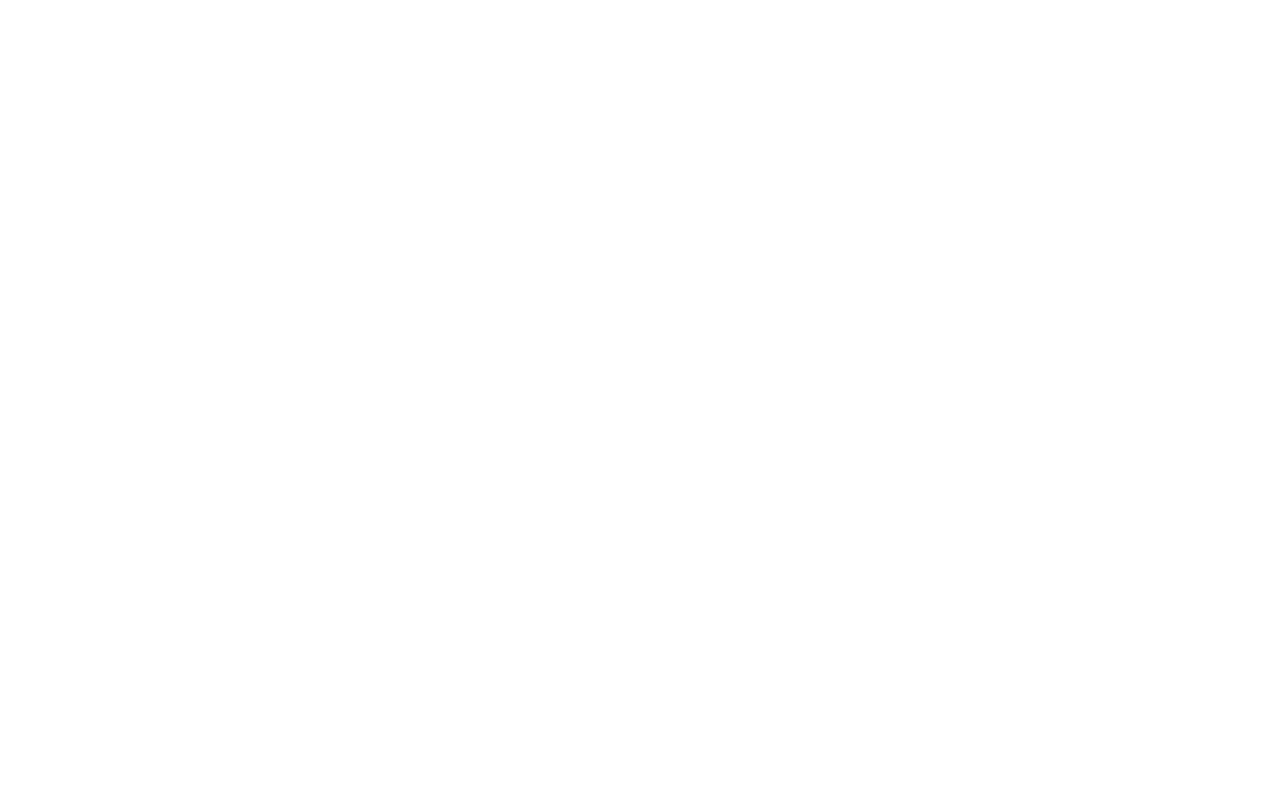
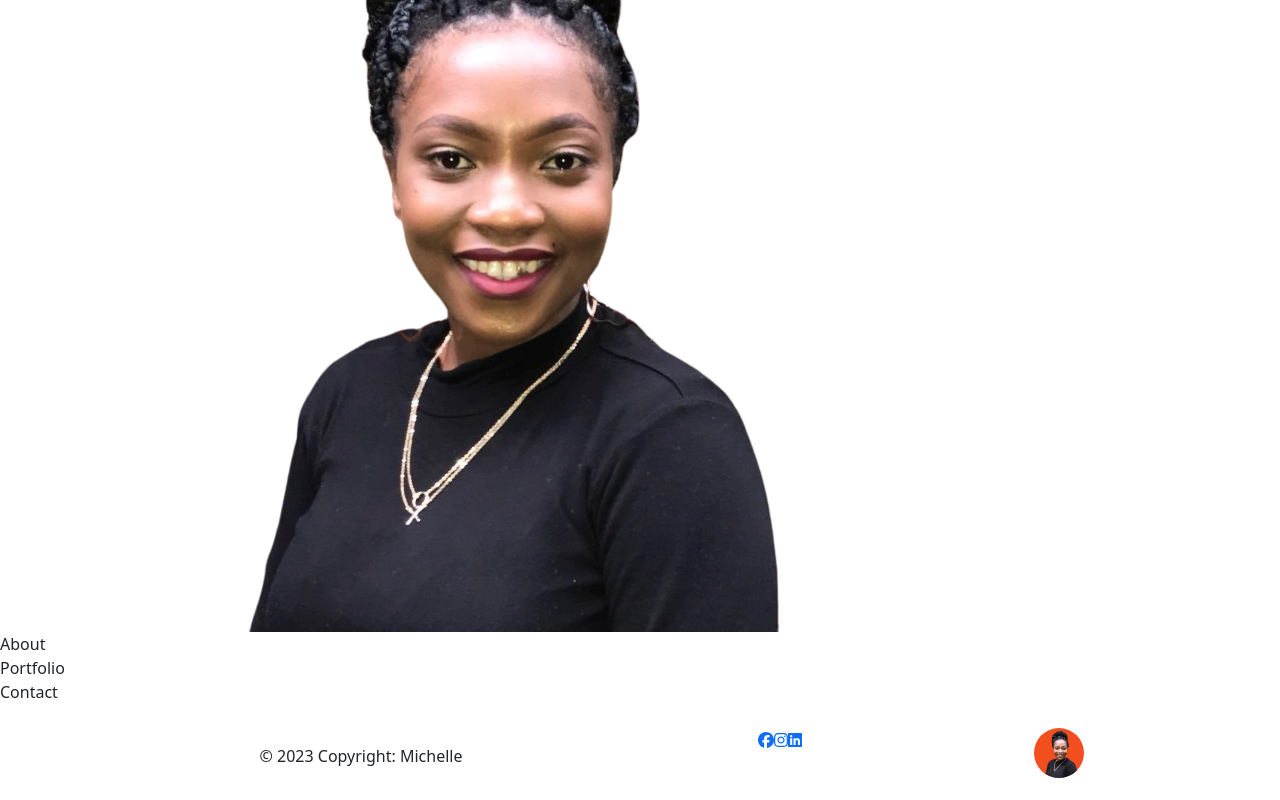
Before and after one commit to MichelleGoba/React_Portfolio, a React (Vite) app in the folder Portfolio/: page / in a window 1280 px wide. Shown: the part 332-1132 px from the top of the page. Before the commit the page ends 800 px from the top, so only its background shows below. Built offline with nearby package versions, Linux system fonts and the light colour scheme; a web font is replaced by a local one.

Commit message:
added home and footer

```diff
--- a/Portfolio/index.html
+++ b/Portfolio/index.html
@@ -4,6 +4,7 @@
     <meta charset="UTF-8" />
     <meta name="viewport" content="width=device-width, initial-scale=1.0" />
     <link rel="stylesheet" href="https://cdn.jsdelivr.net/npm/bootstrap@4.6.2/dist/css/bootstrap.min.css" integrity="sha384-xOolHFLEh07PJGoPkLv1IbcEPTNtaed2xpHsD9ESMhqIYd0nLMwNLD69Npy4HI+N" crossorigin="anonymous">
+    <link rel="stylesheet" href="https://cdn.jsdelivr.net/npm/bootstrap-icons@1.10.5/font/bootstrap-icons.css">
     <link rel="preconnect" href="https://fonts.googleapis.com">
     <link rel="preconnect" href="https://fonts.gstatic.com" crossorigin>
     <link href="https://fonts.googleapis.com/css2?family=Clicker+Script&family=Poppins:ital,wght@0,200;0,300;0,400;1,400&display=swap" rel="stylesheet">
--- a/Portfolio/src/App.jsx
+++ b/Portfolio/src/App.jsx
@@ -1,6 +1,7 @@
-import { useState } from 'react';
+// import { useState } from 'react';
 import './App.css';
 import 'bootstrap/dist/css/bootstrap.min.css';
+// import { FontAwesomeIcon } from '@fortawesome/react-fontawesome';
 import Header from './components/header/Header';
 import Home from './components/home/Home';
 import About from './components/about/About';
--- a/Portfolio/src/components/footer/Footer.jsx
+++ b/Portfolio/src/components/footer/Footer.jsx
@@ -1,9 +1,41 @@
 import React from 'react';
 import "./footer.css";
+import Container from 'react-bootstrap/Container';
+import { FontAwesomeIcon } from '@fortawesome/react-fontawesome';
+import {faFacebook} from '@fortawesome/free-brands-svg-icons';
+import {faInstagram} from '@fortawesome/free-brands-svg-icons';
+import {faLinkedin} from '@fortawesome/free-brands-svg-icons';
+import myLogo from '../../images/logo.png';
+
 
 const Footer = () => {
   return (
-    <div>Footer</div>
+    <Container>
+      <footer className="page-footer font-small blue pt-4">
+        <div className="container-fluid text-center text-md-left">
+          <div className="row">
+            <div className="col-md-6 mt-md-0 mt-3">
+              <p className="footer-copyright text-center py-3">© 2023 Copyright: Michelle</p>
+            </div>
+
+            {/* <hr className="clearfix w-100 d-md-none pb-0"/> */}
+
+            <div className="col-md-3 mb-md-0 mb-3">
+              <a href='#'>
+                <FontAwesomeIcon icon={faFacebook}/>
+                <FontAwesomeIcon icon={faInstagram}/>
+                <FontAwesomeIcon icon={faLinkedin}/>
+              </a>
+            </div>
+
+            <div className="col-md-3 mb-md-0 mb-3">
+              <img src={myLogo} className='logo'/>
+            </div>
+        </div>
+    </div>
+
+      </footer>
+    </Container>
   )
 }
 
--- a/Portfolio/src/components/header/Header.jsx
+++ b/Portfolio/src/components/header/Header.jsx
@@ -4,7 +4,7 @@ import Container from 'react-bootstrap/Container';
 import Nav from 'react-bootstrap/Nav';
 import Navbar from 'react-bootstrap/Navbar';
 import NavDropdown from 'react-bootstrap/NavDropdown';
-import myLogo from './logo.png';
+import myLogo from '../../images/logo.png'
 
 const Header = () => {
   return (
@@ -28,9 +28,6 @@ const Header = () => {
         </Navbar.Collapse>
       </Container>
     </Navbar>
-
-
-
   )
 }
 
--- a/Portfolio/src/components/home/Home.jsx
+++ b/Portfolio/src/components/home/Home.jsx
@@ -1,10 +1,24 @@
 import React from 'react';
 import "./home.css";
+// import Col from 'react-bootstrap/Col';
+import Container from 'react-bootstrap/Container';
+import myLogo from '../../images/logo.png';
+
 
 
 const Home = () => {
   return (
-    <div>Home</div>
+    <Container>
+      <div className='content'>
+        <h1>Hi! im <span>M</span>ichelle</h1>
+        <h3 className='my-profession'>Im a <span className='typing'>Junior Software Developer</span></h3>
+
+      </div>
+      <div className='image'>
+        <img src= {myLogo} className='home-image'/>
+      </div>
+    </Container>
+
   )
 }
 
```
Also changed, not shown: package.json (+7 -1 lines), 1 other file (tests, documents, lock files or other folders).
